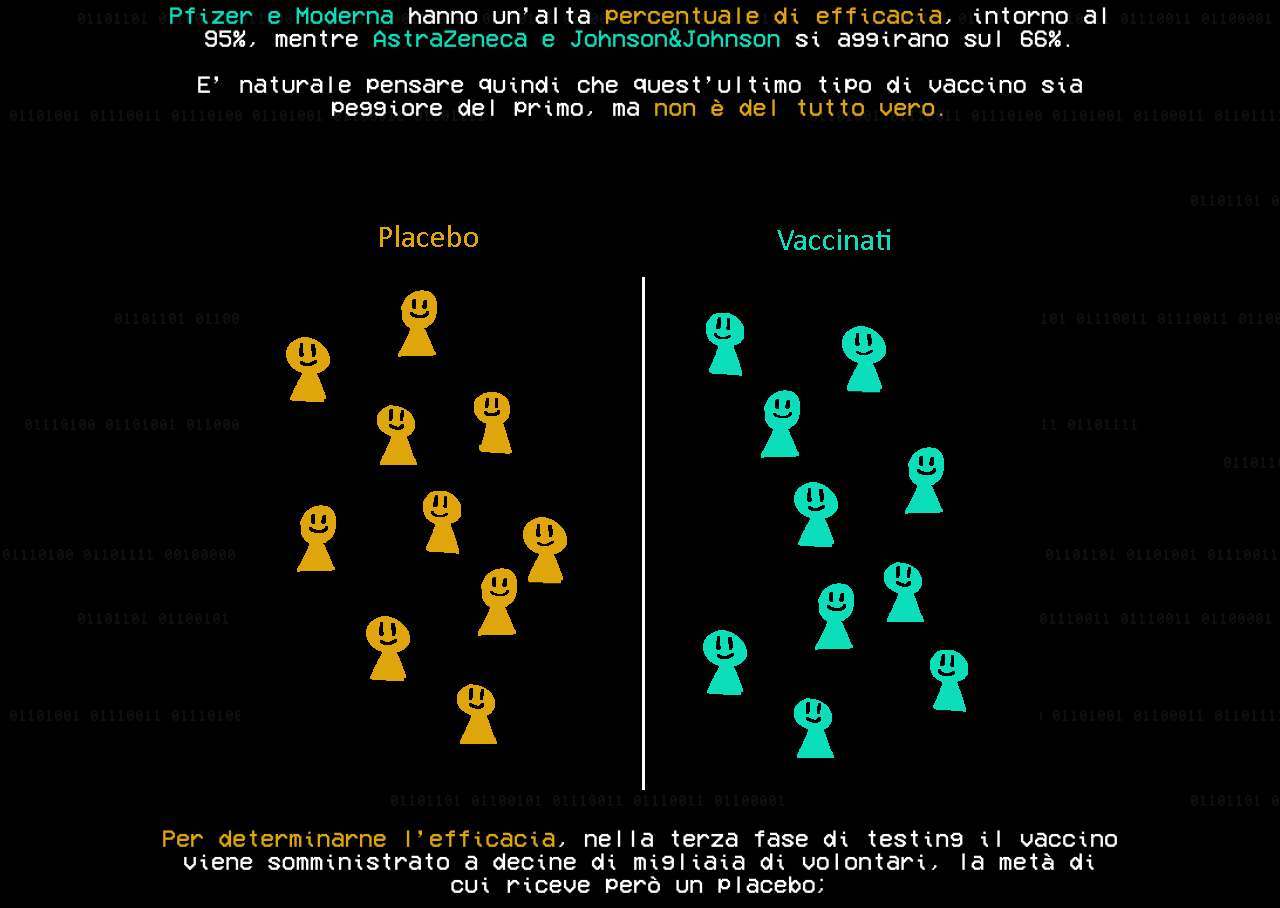
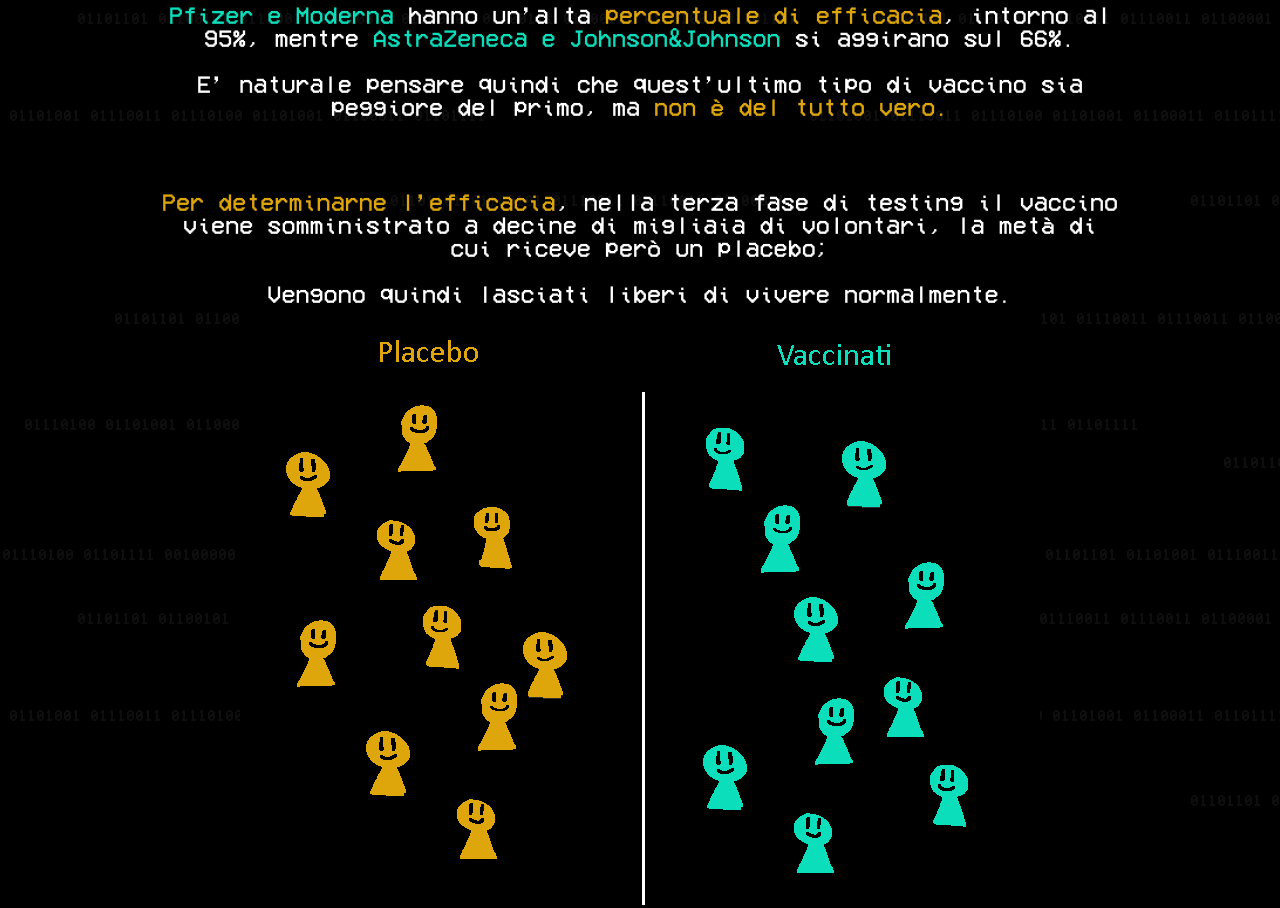
Before and after one commit to Terabyte-13/Vaccini, a plain HTML site: page index.html in a window 1280 px wide. Shown: the part 3085-3993 px from the top of the page. Drawn offline with Linux system fonts and the light colour scheme.

Commit message:
Update index.html

```diff
--- a/index.html
+++ b/index.html
@@ -63,11 +63,13 @@
 
 			<br><br><br><br>
 
-			<img src="images/people1.png" class="center" width="800" height="600"> <br><br>
+
 
 			<div class=text2> <span style="color:#dea60b">Per determinarne l’efficacia</span>, nella terza fase di testing il vaccino viene somministrato a
 			decine di migliaia di volontari, la metà di cui riceve però un placebo;<br><br> Vengono quindi lasciati
-			liberi di vivere normalmente.<br> Dopo qualche mese, viene contato il numero di infetti nei due gruppi:<br>
+			liberi di vivere normalmente.<br>
+			<img src="images/people1.png" class="center" width="800" height="600"> <br><br>
+			Dopo qualche mese, viene contato il numero di infetti nei due gruppi:<br>
 			<br><br><span style="color:#0bdebb">il rapporto del numero degli infetti dei due gruppi va a determinare la percentuale di efficacia.</span> <br>
 			<img src="images/people2.png" class="center" width="800" height="600">
 			<img src="images/people3.png" class="center" width="800" height="600">
```
